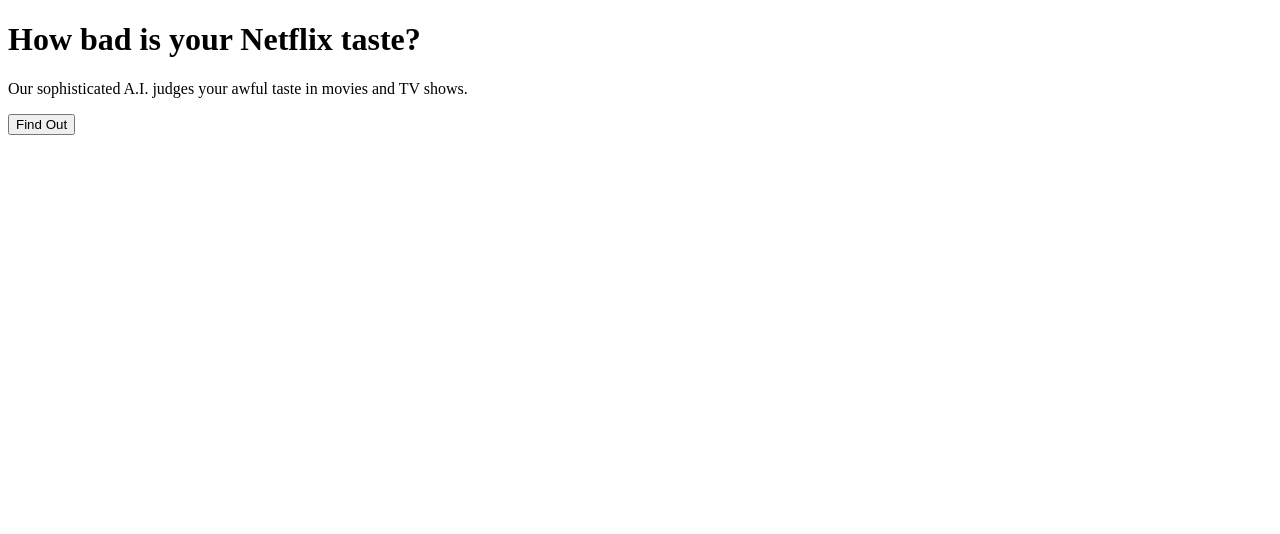
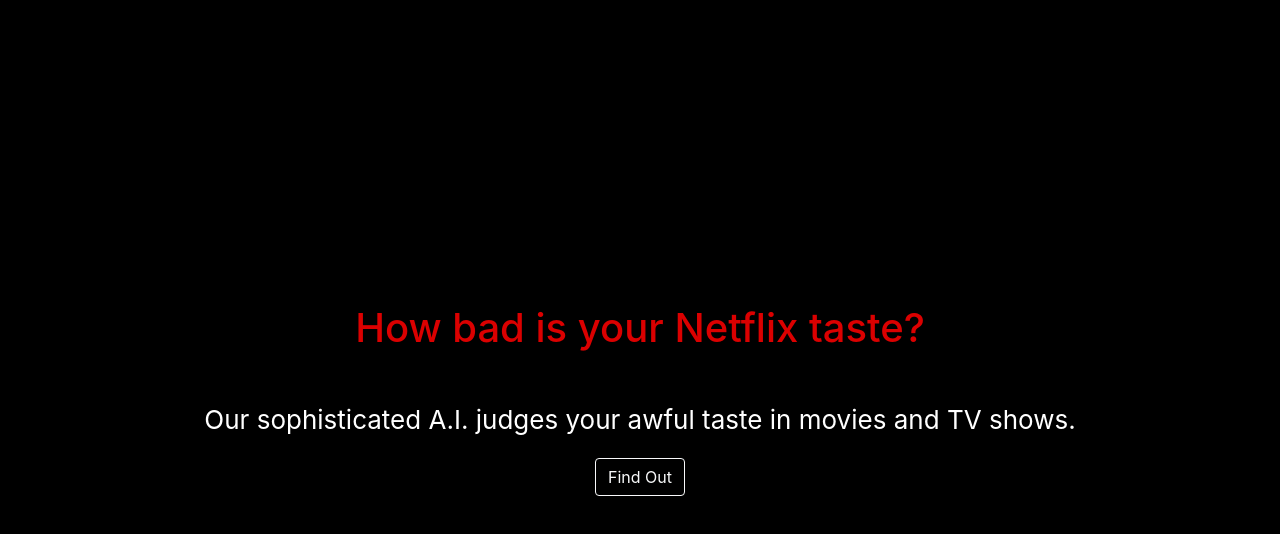
Before and after one commit to capstone-team-terra/roast-me, a React app: page / in a window 1280 px wide. Shown: the top 534 px of the page. Built offline with nearby package versions, Linux system fonts and the light colour scheme; the HTML template or start-up script is replaced by a standard one.

Commit message:
FIX: boostrap

```diff
--- a/package.json
+++ b/package.json
@@ -75,6 +75,7 @@
     "babel-eslint": "^10.0.1",
     "babel-loader": "^8.0.5",
     "chai": "^4.2.0",
+    "css-loader": "^5.2.0",
     "enzyme": "^3.9.0",
     "enzyme-adapter-react-16": "^1.12.1",
     "eslint": "^5.16.0",
@@ -92,6 +93,7 @@
     "redux-devtools-extension": "^2.13.5",
     "redux-mock-store": "^1.5.3",
     "simple-git": "^1.121.0",
+    "style-loader": "^2.0.0",
     "supertest": "^4.0.2",
     "webpack": "^4.16.4",
     "webpack-cli": "^3.1.0",
--- a/src/index.js
+++ b/src/index.js
@@ -1,18 +1,17 @@
 import React from "react";
 import ReactDOM from "react-dom";
-//import "./index.css";
+import "../static/style.css";
 import App from "./App";
+import "bootstrap/dist/css/bootstrap.css";
 //import reportWebVitals from "./reportWebVitals";
-//import "bootstrap/dist/css/bootstrap.css";
 // import { BrowserRouter as Router } from "react-router-dom";
 
 ReactDOM.render(
-  <React.StrictMode>
-    {/* <Router> */}
-    <App />
-    {/* </Router> */}
-  </React.StrictMode>,
-
+  // <React.StrictMode>
+    // {/* <Router> */}
+    <App />,
+    // {/* </Router> */}
+  // </React.StrictMode>,
   document.getElementById("root")
 );
 
--- a/static/App.css
+++ /dev/null
@@ -1,31 +0,0 @@
-.App {
-  /* text-align: center; */
-}
-
-.App-header {
-  /* background-color: #282c34; */
-  background-color: #000000;
-  min-height: 100vh;
-  display: flex;
-  flex-direction: column;
-  align-items: center;
-  justify-content: center;
-  font-size: calc(10px + 2vmin);
-  color: white;
-}
-
-.netflix-red {
-  color: #db0000;
-}
-
-/* .chart-card {
-  background-color: "rgb(34, 36, 41)";
-        box-shadow: "0 0 6px rgba(0, 0, 0, 0.1)",
-        maxWidth: "500px",
-        height: "500px",
-        borderRadius: "10px",
-        overflow: "hidden",
-        paddingTop: "1em",
-        paddingBotton: "2em",
-        color: "rgb(224, 228, 228)",
-} */
--- a/static/index.css
+++ /dev/null
@@ -1,15 +0,0 @@
-body {
-  margin: 0;
-  font-family: "Noto Sans JP", sans-serif; /* font-family: -apple-system, BlinkMacSystemFont, 'Segoe UI', 'Roboto', 'Oxygen',
-    'Ubuntu', 'Cantarell', 'Fira Sans', 'Droid Sans', 'Helvetica Neue',
-    sans-serif; */
-  -webkit-font-smoothing: antialiased;
-  -moz-osx-font-smoothing: grayscale;
-  background-color: #000000;
-  font-size: 60;
-}
-
-code {
-  font-family: source-code-pro, Menlo, Monaco, Consolas, "Courier New",
-    monospace;
-}
--- a/static/style.css
+++ b/static/style.css
@@ -1,9 +1,18 @@
-.App {
-  /* text-align: center; */
+body {
+  margin: 0;
+  font-family: 'Noto Sans JP', sans-serif;
+  -webkit-font-smoothing: antialiased;
+  -moz-osx-font-smoothing: grayscale;
+  background-color: #000000;
+  font-size: 60;
+}
+
+code {
+  font-family: source-code-pro, Menlo, Monaco, Consolas, 'Courier New',
+    monospace;
 }
 
 .App-header {
-  /* background-color: #282c34; */
   background-color: #000000;
   min-height: 100vh;
   display: flex;
@@ -17,31 +26,3 @@
 .netflix-red {
   color: #db0000;
 }
-
-/* .chart-card {
-  background-color: "rgb(34, 36, 41)";
-        box-shadow: "0 0 6px rgba(0, 0, 0, 0.1)",
-        maxWidth: "500px",
-        height: "500px",
-        borderRadius: "10px",
-        overflow: "hidden",
-        paddingTop: "1em",
-        paddingBotton: "2em",
-        color: "rgb(224, 228, 228)",
-} */
-
-body {
-  margin: 0;
-  font-family: "Noto Sans JP", sans-serif; /* font-family: -apple-system, BlinkMacSystemFont, 'Segoe UI', 'Roboto', 'Oxygen',
-    'Ubuntu', 'Cantarell', 'Fira Sans', 'Droid Sans', 'Helvetica Neue',
-    sans-serif; */
-  -webkit-font-smoothing: antialiased;
-  -moz-osx-font-smoothing: grayscale;
-  background-color: #000000;
-  font-size: 60;
-}
-
-code {
-  font-family: source-code-pro, Menlo, Monaco, Consolas, "Courier New",
-    monospace;
-}
--- a/templates/index.html
+++ b/templates/index.html
@@ -2,9 +2,21 @@
 <html>
   <head>
     <title>Judge Your Netflix</title>
-    <link rel="stylesheet" href="../static/style.css" />
-    <link rel="stylesheet" href="../node_modules/bootstrap/dist/css/bootstrap.css" />
-  </head>
+    <!-- Compiled and minified CSS for Boostrap-->
+    <link
+    rel="stylesheet"
+    href="https://cdn.jsdelivr.net/npm/bootstrap@4.6.0/dist/css/bootstrap.min.css"
+    integrity="sha384-B0vP5xmATw1+K9KRQjQERJvTumQW0nPEzvF6L/Z6nronJ3oUOFUFpCjEUQouq2+l"
+    crossorigin="anonymous"
+  />
+  <!-- font -->
+  <link
+      href="https://fonts.googleapis.com/css2?family=Bebas+Neue&family=Noto+Sans+JP&display=swap"
+      rel="stylesheet"
+    />
+    <!-- css -->
+  <link rel="stylesheet" href="../static/style.css" />
+</head>
   <body>
     <div id="root"></div>
     <script type="text/javascript" src={{ bundle }}></script>
--- a/webpack.config.js
+++ b/webpack.config.js
@@ -23,6 +23,9 @@
         test: /\.jsx?$/,
         exclude: /node_modules/,
         loader: 'babel-loader'
+      }, {
+        test: /\.css$/,
+        use: ['style-loader', 'css-loader']
       }
     ]
   }
```
